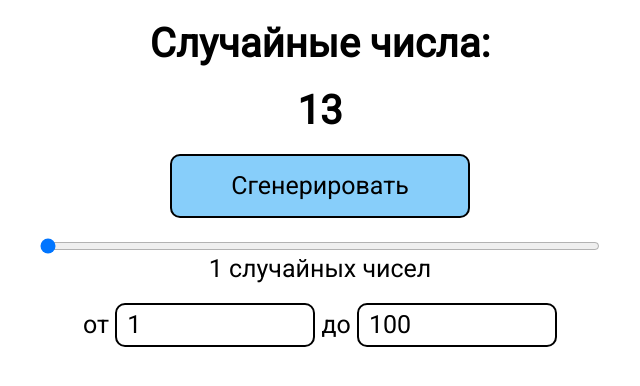
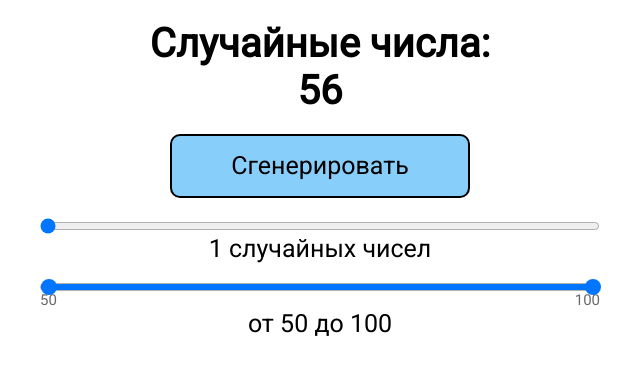
Before and after one commit to antonkhoda/chi_test_3, a plain HTML site: page index.html in a window 1280 px wide. Shown: the whole page, without its empty margins (320-960 px from the left). Drawn offline with Linux system fonts and the light colour scheme.

Commit message:
add minMax range

```diff
--- a/index.html
+++ b/index.html
@@ -14,7 +14,7 @@
     <div class="wrapper">
         <form id="randomizer">
             <h1>Случайные числа:</h1>
-            <span id="result">44</span>
+            <span id="result" class="randomizer-block"></span>
             <input type="button" id="startRandom" class="button" value="Сгенерировать">
             <input type="range" name="slider" min="1" max="50" step="1" value="1">
 
@@ -23,15 +23,21 @@
                 случайных чисел
             </div>
 
+            <div class="range-bar-block">
+                <div class="range-bar">
+                    <div class="range-pointer-low" data-location="1"></div>
+                    <div class="range-pointer-high" data-location="100"></div>
+                    <div class="range-line"></div>
+                </div>
+                <div class="range-minMax-block">
+                    <span class="range-min">50</span>
+                    <span class="range-max">100</span>
+                </div>
+            </div>
+
             <div>
-                <label for="limit1">
-                    от
-                    <input type="number" name="limit1" id="limit1" value="1">
-                </label>
-                <label for="limit2">
-                    до
-                    <input type="number" name="limit2" id="limit2" value="100">
-                </label>
+                от <span class="current-range-min"></span>
+                до <span class="current-range-max"></span>
             </div>
 
         </form>
--- a/main.js
+++ b/main.js
@@ -1,23 +1,28 @@
 const resultBlock = document.getElementById("result");
 const sliderValueBlock = document.getElementById("sliderValue");
+const rangePointerLow = document.querySelector('.range-pointer-low');
+const rangePointerHigh = document.querySelector('.range-pointer-high');
+const rangeMin = document.querySelector('.range-min');
+const rangeMax = document.querySelector('.range-max');
+const rangeCurrentMin = document.querySelector('.current-range-min');
+const rangeCurrentMax = document.querySelector('.current-range-max');
+const rangeBar = document.querySelector('.range-bar');
 const randomizer = document.forms.randomizer;
 
 function randomize() {
-  let min = +randomizer.limit1.value;
-  let max = +randomizer.limit2.value;
+    let min = +rangeCurrentMin.innerHTML;
+    let max = +rangeCurrentMax.innerHTML;
     if (min > max) {
-    max = +randomizer.limit1.value;
-    min = +randomizer.limit2.value;
+        max = +rangeCurrentMin.innerHTML;
+        min = +rangeCurrentMax.innerHTML;
     }
 
     let result = [];
     for (let i = 0; i < randomizer.slider.value; i++) {
-    result.push(Math.floor(Math.random() * (max - min)) + min);
+        result.push(Math.floor(Math.random() * (max - min + 1)) + min);
     }
     resultBlock.innerText = result.join(" ");
 }
-
-randomize();
 
 randomizer.startRandom.addEventListener("click", function () {
     randomize();
@@ -26,3 +31,71 @@ randomizer.startRandom.addEventListener("click", function () {
 randomizer.slider.addEventListener("input", function () {
     sliderValueBlock.innerText = this.value;
 });
+
+rangeCurrentMin.innerHTML = rangeMin.innerHTML;
+rangeCurrentMax.innerHTML = rangeMax.innerHTML;
+randomize();
+
+//===============================================================
+
+let leftPosition = 0;
+let rightPosition = rangeBar.offsetWidth - 13;
+
+function pointerMove(currentEvent, currentPointer) {
+    currentEvent.preventDefault();
+
+    let shiftX = currentEvent.clientX - currentPointer.getBoundingClientRect().left;
+
+    document.addEventListener('mousemove', onMouseMove);
+    document.addEventListener('mouseup', onMouseUp);
+
+    function onMouseMove(currentEvent) {
+        let newLeft = currentEvent.clientX - shiftX - rangeBar.getBoundingClientRect().left;
+        let rightEdge = rangeBar.offsetWidth - currentPointer.offsetWidth;
+
+        if (currentPointer.classList.contains('range-pointer-low')) {
+            if (newLeft > rightPosition) {
+                newLeft = rightPosition - 13;
+            } else if (newLeft < 0) {
+                newLeft = 0;
+            } else if (newLeft > rightEdge) {
+                newLeft = rightEdge;
+            }
+        } else if (currentPointer.classList.contains('range-pointer-high')) {
+            if (newLeft < leftPosition) {
+                newLeft = leftPosition + 13;
+            } else if (newLeft < 0) {
+                newLeft = 0;
+            } else if (newLeft > rightEdge) {
+                newLeft = rightEdge;
+            }
+        }
+
+        currentPointer.style.left = newLeft + 'px';
+        let positionInPersent = Math.round((newLeft * 103) / currentPointer.parentNode.offsetWidth);
+        currentPointer.setAttribute('data-location', positionInPersent);
+        let positionInPx = +rangeMin.innerHTML + Math.round((rangeMax.innerHTML - rangeMin.innerHTML) / 100 * positionInPersent);
+        if (currentPointer.classList.contains('range-pointer-low')) {
+            rangeCurrentMin.innerHTML = positionInPx;
+            leftPosition = newLeft;
+            currentPointer.parentElement.style.paddingLeft = newLeft + 'px';
+        } else if (currentPointer.classList.contains('range-pointer-high')) {
+            rangeCurrentMax.innerHTML = positionInPx;
+            rightPosition = newLeft;
+            currentPointer.parentElement.style.paddingRight = currentPointer.parentElement.offsetWidth - 10 - newLeft + 'px';
+        }
+    }
+
+    function onMouseUp() {
+        document.removeEventListener('mouseup', onMouseUp);
+        document.removeEventListener('mousemove', onMouseMove);
+    }
+}
+
+rangePointerLow.onmousedown = function (event) {
+    pointerMove(event, this);
+}
+
+rangePointerHigh.onmousedown = function (event) {
+    pointerMove(event, this);
+}
--- a/style.css
+++ b/style.css
@@ -32,26 +32,10 @@ h1,
 #result{
     font-size: 40px;
     font-weight: bold;
-    margin-bottom: 20px;
 }
 
 .randomizer-block{
     margin-bottom: 20px;
-}
-
-input[type="number"],
-.button{
-    width: 200px;
-    padding: 0 10px;
-    line-height: 40px;
-    border: 2px solid black;
-    border-radius: 10px;
-}
-
-input::-webkit-outer-spin-button,
-input::-webkit-inner-spin-button {
-  -webkit-appearance: none;
-  margin: 0;
 }
 
 .button{
@@ -59,4 +43,47 @@ input::-webkit-inner-spin-button {
     line-height: 60px;
     margin: 0 auto 20px auto;
     background-color: lightskyblue;
+    border: 2px solid black;
+    border-radius: 10px;
 }
+
+.range-block{
+    width: 100%;
+}
+
+.range-bar{
+    position: relative;
+    height: 8px;
+    width: 100%;
+    background-color: #efefef;
+    border: 1px solid #b2b2b2;
+    border-radius: 5px;
+}
+
+.range-pointer-low,
+.range-pointer-high{
+    position: absolute;
+    top: -5px;;
+    width: 16px;
+    height: 16px;
+    background-color: #0075ff;
+    border-radius: 50%;
+}
+
+.range-line{
+    width: 100%;
+    height: 100%;
+    background-color: #0075ff;
+    border-radius: 5px;
+}
+
+.range-pointer-high{
+    right: -2px;
+}
+
+.range-minMax-block{
+    display: flex;
+    justify-content: space-between;
+    font-size: 15px;
+    color: #696969;
+}
```
Lines whose indentation alone changed are shown as unchanged.
